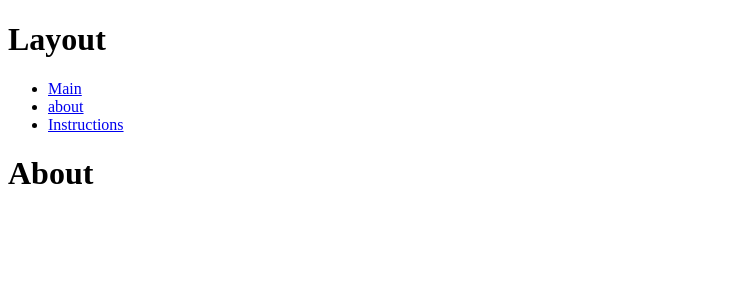
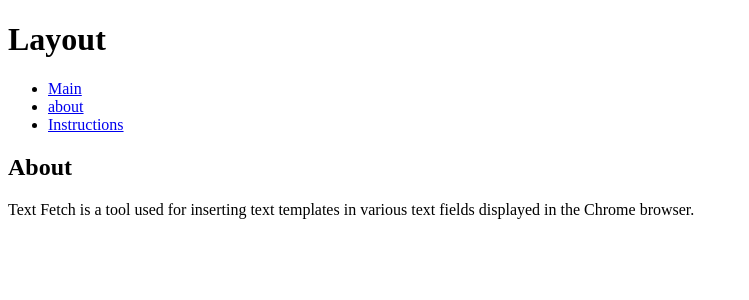
Before and after one commit to agviray/react-text-fetch, a React (Create React App) app: page /about in a window 1280 px wide. Shown: the top 300 px of the page, without its empty margins (0-749 px from the left). Built offline with nearby package versions, Linux system fonts and the light colour scheme.

Commit message:
Update About component content

```diff
--- a/src/components/About.js
+++ b/src/components/About.js
@@ -3,7 +3,13 @@
 const About = () => {
   return (
     <div>
-      <h1>About</h1>
+      <h2>About</h2>
+      <div>
+        <p>
+          Text Fetch is a tool used for inserting text templates in various text
+          fields displayed in the Chrome browser.
+        </p>
+      </div>
     </div>
   );
 };
```
